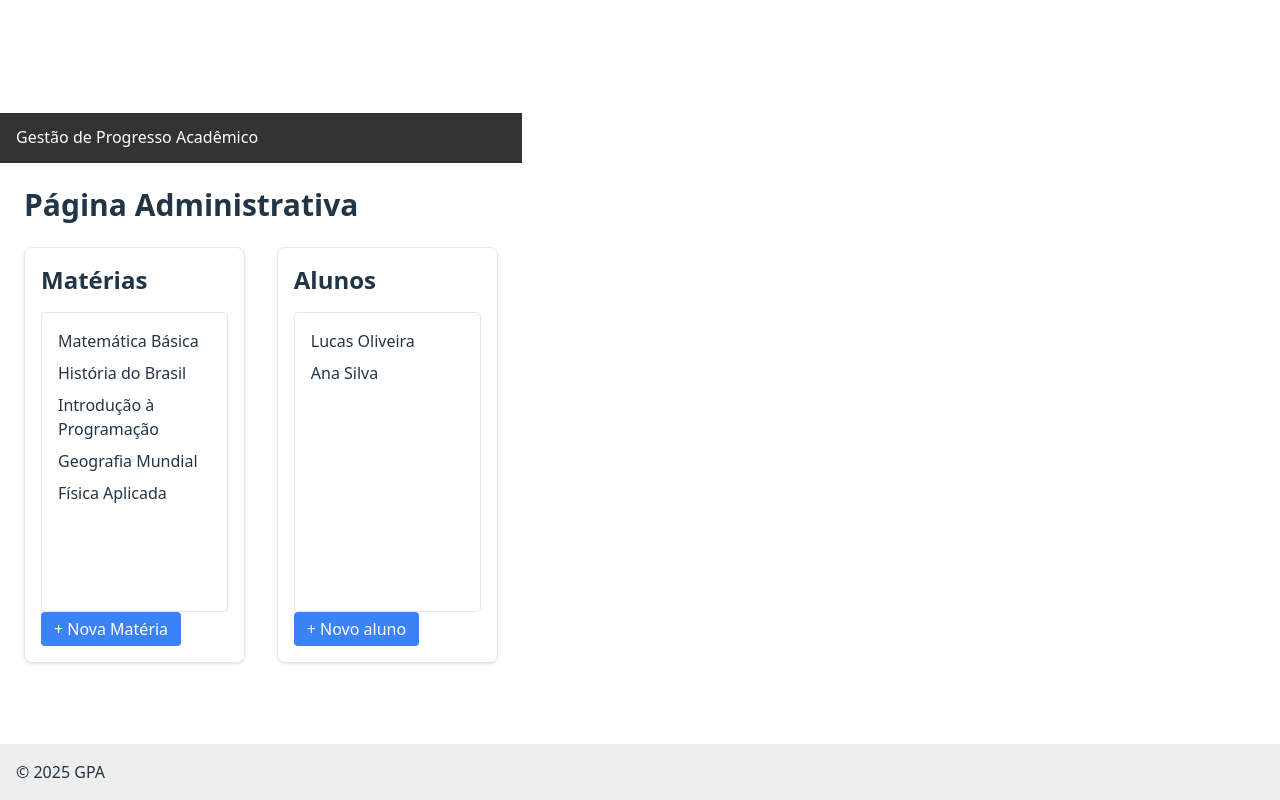
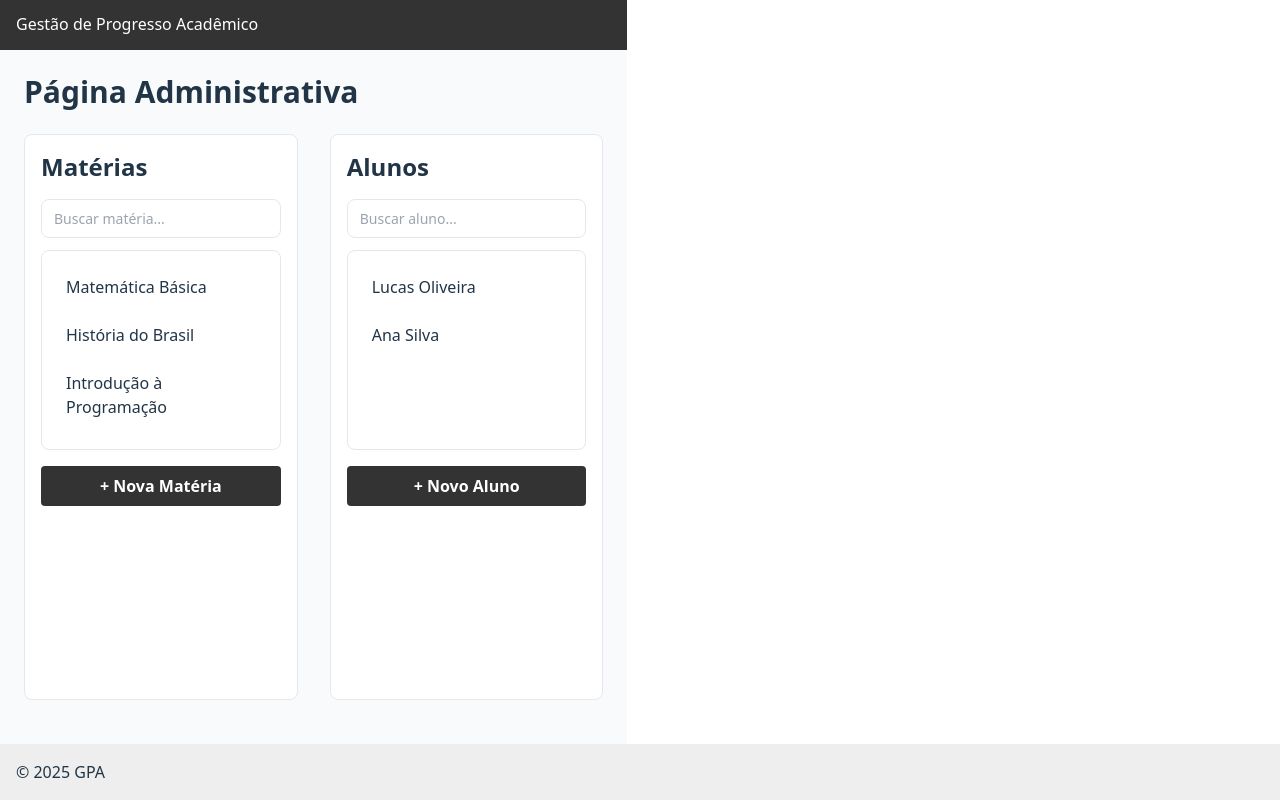
Before and after one commit to lu-fragoso/GPA, a React (Vite) app in the folder Frontend/GPA/: page /admin in a window 1280 px wide. Built offline with nearby package versions, Linux system fonts and the light colour scheme; the HTML template or start-up script is replaced by a standard one.

Commit message:
feat: melhorar layout da página administrativa com filtros para alunos e matérias

```diff
--- a/Frontend/GPA/src/pages/AdminPage.jsx
+++ b/Frontend/GPA/src/pages/AdminPage.jsx
@@ -10,8 +10,8 @@ export default function AdminPage() {
 
   const [students, setStudents] = useState([]);
   const [materiasList, setMateriasList] = useState([]);
-
-
+  const [materiaFiltro, setMateriaFiltro] = useState("");
+  const [alunoFiltro, setAlunoFiltro] = useState("");
 
   const navigate = useNavigate();
 
@@ -22,66 +22,223 @@ export default function AdminPage() {
   const handlegetData = () => {
     setMateriasList(materias);
     setStudents(alunos);
-  }
+  };
+
+  const materiasFiltradas = materiasList.filter((materia) =>
+    materia.nome.toLowerCase().includes(materiaFiltro.toLowerCase())
+  );
+
+  const alunosFiltrados = students.filter((student) =>
+    student.nome.toLowerCase().includes(alunoFiltro.toLowerCase())
+  );
 
   return (
-    <div>
+    <div className="flex flex-col" style={{ height: "100vh" }}>
+  {/* Header */}
   <Header />
-      <div className="p-6">
+
+  {/* Conteúdo com rolagem central */}
+  <div
+    className="flex-1"
+    style={{
+      display: "flex",
+      flexDirection: "column",
+      overflowY: "auto",
+      padding: "24px",
+      backgroundColor: "#f9fafb",
+      paddingBottom: "100px", // reserva espaço pro footer
+    }}
+  >
     <h1 className="text-3xl font-bold mb-6">Página Administrativa</h1>
 
-        {/* Container flex para Alunos e Matérias */}
-        <div className="flex gap-8">
-          {/* Div Matérias */}
-          <div className="flex-1 border rounded-lg p-4 shadow">
+    {/* Container horizontal */}
+    <div
+      className="gap-8"
+      style={{
+        display: "flex",
+        flexDirection: "row",
+        gap: "32px",
+        flex: 1,
+        overflow: "hidden", // impede quebra
+      }}
+    >
+      {/* Matérias */}
+      <div
+        style={{
+          flex: 1,
+          border: "1px solid #e5e7eb",
+          borderRadius: "8px",
+          padding: "16px",
+          backgroundColor: "#fff",
+          display: "flex",
+          flexDirection: "column",
+        }}
+      >
         <h2 className="text-2xl font-semibold mb-4">Matérias</h2>
-            <ul className="border rounded p-4 min-h-[300px]">
-              {materiasList.map((materia) => (
+        <input
+              type="text"
+              placeholder="Buscar matéria..."
+              value={materiaFiltro}
+              onChange={(e) => setMateriaFiltro(e.target.value)}
+              style={{
+                border: "1px solid #e5e7eb",
+                borderRadius: "8px",
+                padding: "8px 12px",
+                marginBottom: "12px",
+                fontSize: "14px",
+                outline: "none",
+              }}
+            />
+
+            <ul
+              style={{
+                border: "1px solid #e5e7eb",
+                borderRadius: "8px",
+                padding: "16px",
+                height: "100%",
+                maxHeight: "200px",
+                overflowY: "auto",
+              }}
+            >
+              {materiasFiltradas.map((materia) => (
                 <li
                   key={materia.id}
-                  className="flex justify-between items-center mb-2 cursor-pointer"
+                  style={{
+                    display: "flex",
+                    justifyContent: "space-between",
+                    alignItems: "center",
+                    marginBottom: "8px",
+                    cursor: "pointer",
+                    padding: "8px",
+                    borderRadius: "4px",
+                  }}
                   onClick={() => navigate(`/admin/materia/${materia.id}`)}
+                  onMouseOver={(e) =>
+                    (e.currentTarget.style.backgroundColor = "#f3f4f6")
+                  }
+                  onMouseOut={(e) =>
+                    (e.currentTarget.style.backgroundColor = "transparent")
+                  }
                 >
                   <span>{materia.nome}</span>
                 </li>
               ))}
             </ul>
 
+
         <button
           onClick={() => navigate("/admin/add-materia")}
-                className="bg-blue-500 text-white px-3 py-1 rounded"
+          style={{
+            marginTop: "16px",
+            backgroundColor: "#333",
+            color: "#fff",
+            padding: "8px 12px",
+            borderRadius: "4px",
+            border: "none",
+            cursor: "pointer",
+              textDecoration: "none",
+            textAlign: "center",
+            width: "100%",
+            fontSize: "16px",
+            fontWeight: "bold",
+          }}
         >
           + Nova Matéria
         </button>
       </div>
 
-          {/* Div Alunos */}
-          <div className="flex-1 border rounded-lg p-4 shadow">
-            <div className="flex justify-between items-center mb-4">
-              <h2 className="text-2xl font-semibold">Alunos</h2>
+      {/* Alunos */}
+      <div
+        style={{
+          flex: 1,
+          border: "1px solid #e5e7eb",
+          borderRadius: "8px",
+          padding: "16px",
+          backgroundColor: "#fff",
+          display: "flex",
+          flexDirection: "column",
+        }}
+      >
+        <h2 className="text-2xl font-semibold mb-4">Alunos</h2>
+        <input
+              type="text"
+              placeholder="Buscar aluno..."
+              value={alunoFiltro}
+              onChange={(e) => setAlunoFiltro(e.target.value)}
+              style={{
+                border: "1px solid #e5e7eb",
+                borderRadius: "8px",
+                padding: "8px 12px",
+                marginBottom: "12px",
+                fontSize: "14px",
+                outline: "none",
+              }}
+            />
 
-            </div>
-            <ul className="border rounded p-4 min-h-[300px]">
-              {students.map((student) => (
+            <ul
+              style={{
+                border: "1px solid #e5e7eb",
+                borderRadius: "8px",
+                padding: "16px",
+                height: "100%",
+                maxHeight: "200px",
+                overflowY: "auto",
+              }}
+            >
+              {alunosFiltrados.map((student) => (
                 <li
                   key={student.id}
-                  className="flex justify-between items-center mb-2 cursor-pointer"
+                  style={{
+                    display: "flex",
+                    justifyContent: "space-between",
+                    alignItems: "center",
+                    marginBottom: "8px",
+                    cursor: "pointer",
+                    padding: "8px",
+                    borderRadius: "4px",
+                  }}
                   onClick={() => navigate(`/admin/aluno/${student.id}`)}
+                  onMouseOver={(e) =>
+                    (e.currentTarget.style.backgroundColor = "#f3f4f6")
+                  }
+                  onMouseOut={(e) =>
+                    (e.currentTarget.style.backgroundColor = "transparent")
+                  }
                 >
                   <span>{student.nome}</span>
                 </li>
               ))}
             </ul>
+
         <button
           onClick={() => navigate("/admin/add-aluno")}
-                className="bg-blue-500 text-white px-3 py-1 rounded"
+          style={{
+            marginTop: "16px",
+            backgroundColor: "#333",
+            color: "#fff",
+            padding: "8px 12px",
+            borderRadius: "4px",
+            border: "none",
+            cursor: "pointer",
+            textDecoration: "none",
+            textAlign: "center",
+            width: "100%",
+            fontSize: "16px",
+            fontWeight: "bold",
+          }}
         >
-                + Novo aluno
+          + Novo Aluno
         </button>
       </div>
     </div>
   </div>
-      <Footer />
+
+  {/* Footer fixo */}
+  <Footer style={{ position: "fixed", bottom: 0, width: "100%", height: "80px" }} />
 </div>
+
+
+
+
   );
 }
```
Lines whose indentation alone changed are shown as unchanged.
